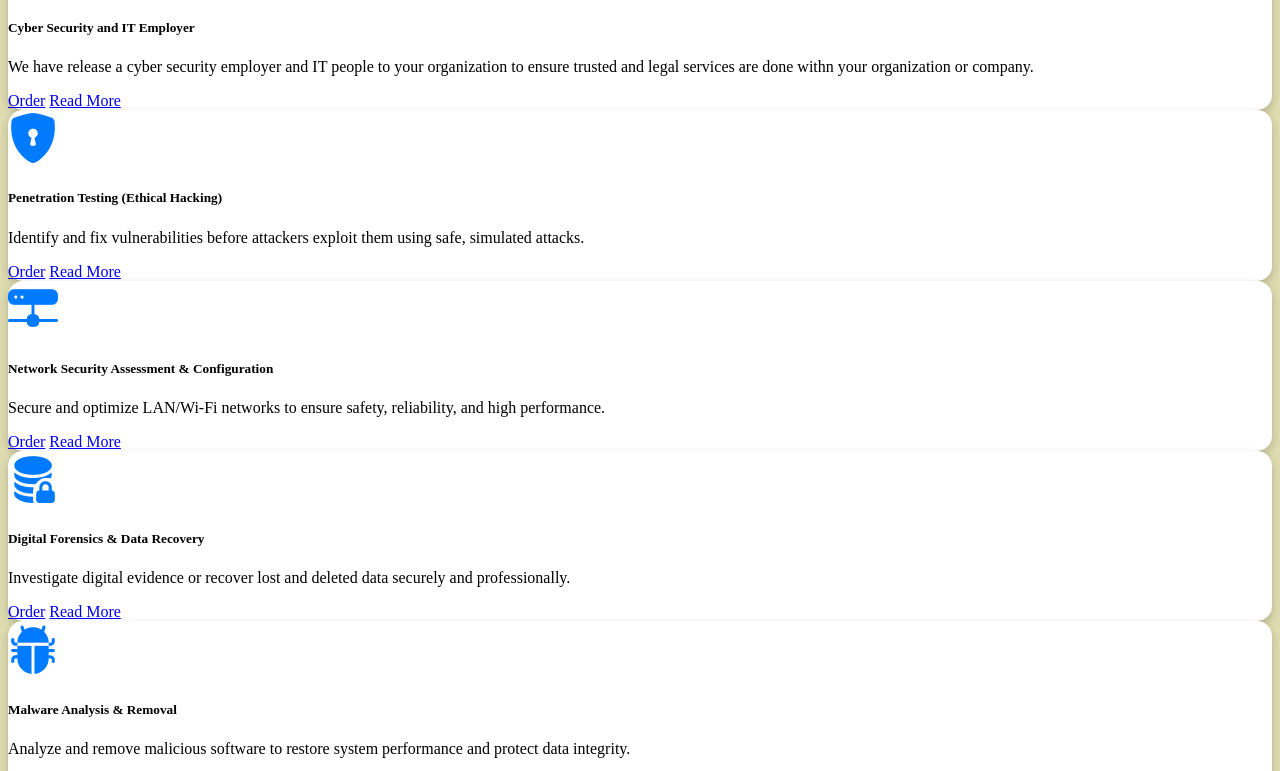
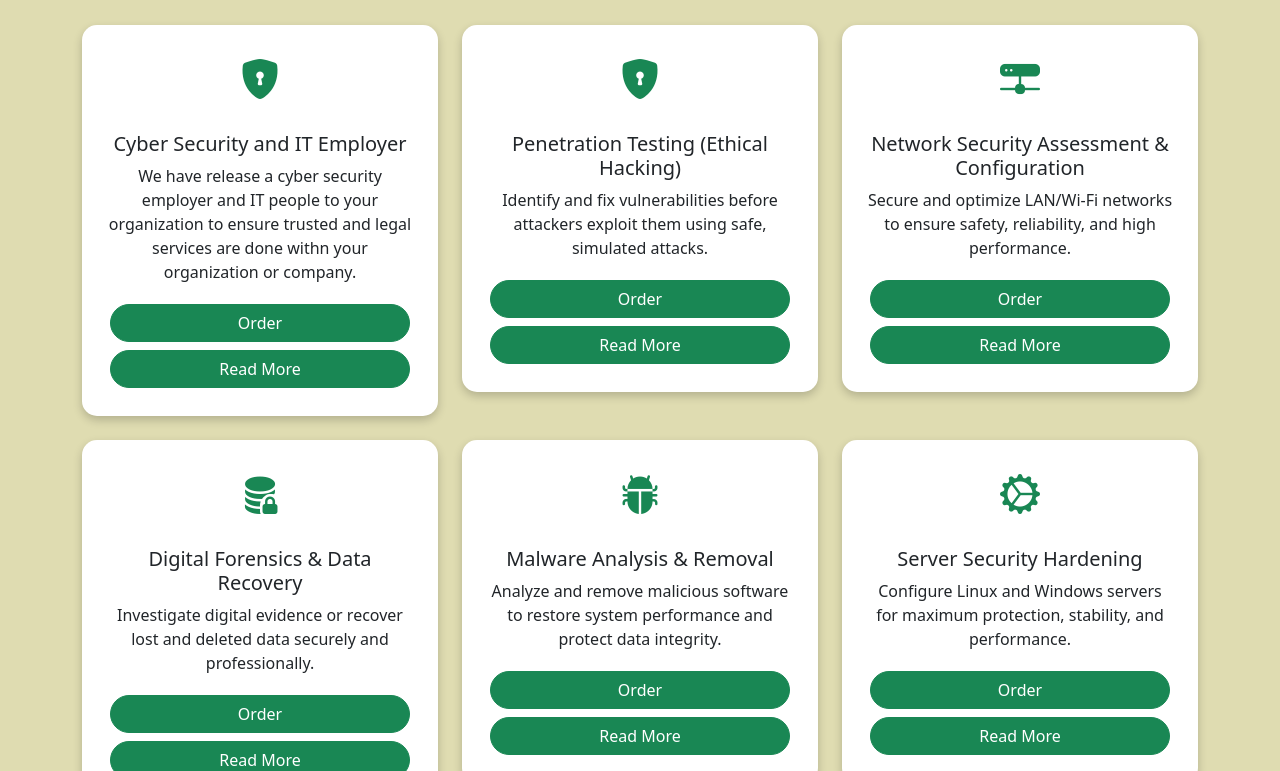
Before and after one commit to andrewcybersec/cloud-assignment-2026, a plain HTML site: page index.html in a window 1280 px wide. Shown: the part 698-1469 px from the top of the page. Drawn offline with nearby package versions, Linux system fonts and the light colour scheme.

Commit message:
Uncomment Bootstrap CSS link in index.html

```diff
--- a/index.html
+++ b/index.html
@@ -6,7 +6,7 @@
     <meta name="viewport" content="width=device-width, initial-scale=1.0">
     <title>Andrew CyberSec - Home</title>
     <!-- <link rel="stylesheet" href="bootstrap-5.3.3-dist/css/bootstrap.min.css"> -->
-    <!-- <link href="https://cdn.jsdelivr.net/npm/bootstrap@5.3.2/dist/css/bootstrap.min.css" rel="stylesheet"> -->
+    <link href="https://cdn.jsdelivr.net/npm/bootstrap@5.3.2/dist/css/bootstrap.min.css" rel="stylesheet">
     <link href="https://cdn.jsdelivr.net/npm/bootstrap-icons@1.11.1/font/bootstrap-icons.css" rel="stylesheet">
     <link rel="stylesheet" href="general.css">
 </head>
```
